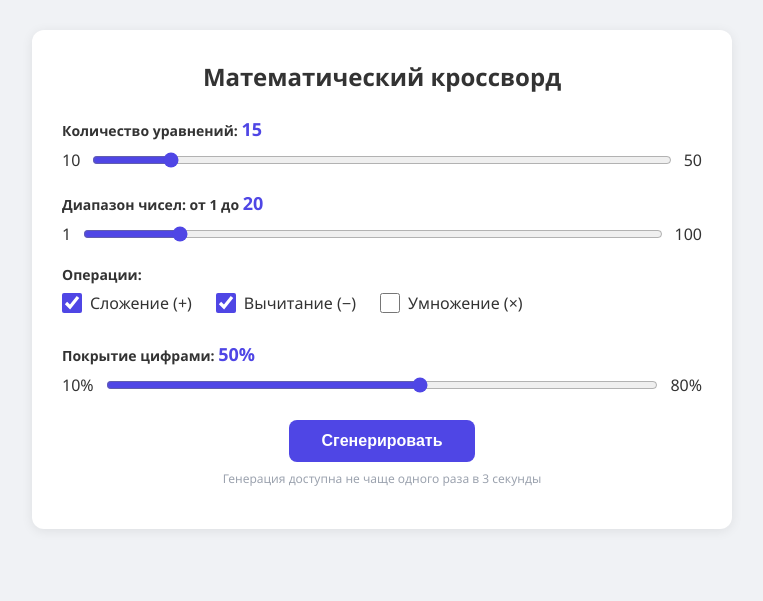
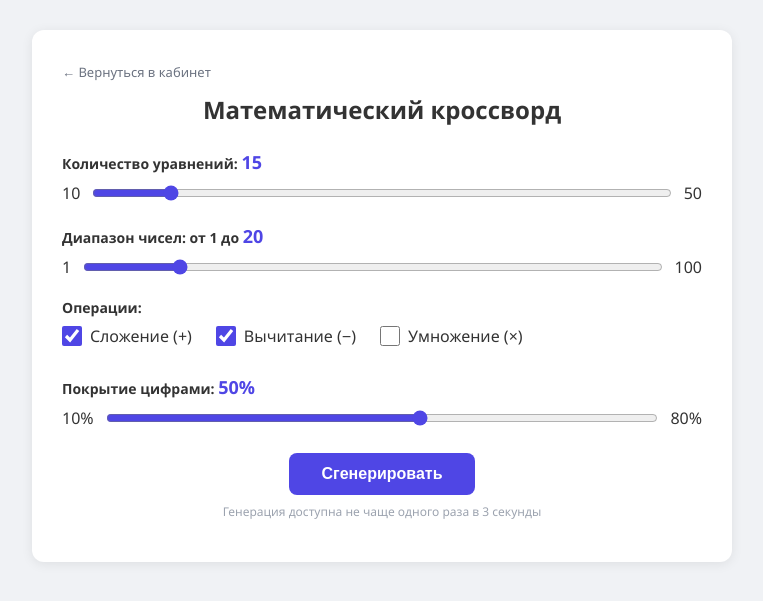
Before and after one commit to Igor-gmc/Math_Crossword_Puzzle, a Flask app: page / in a window 1280 px wide. Shown: the top 601 px of the page, without its empty margins (258-1021 px from the left). Run offline with Flask 3, Linux system fonts and the light colour scheme; some libraries are stand-ins or nearby versions.

Commit message:
Внесены общие исправления

```diff
--- a/app.py
+++ b/app.py
@@ -1,10 +1,17 @@
+import os
+
 from flask import Flask, render_template, request, jsonify
 from crossword import CrosswordGenerator
 from quota import consume_quota
 
 app = Flask(__name__)
 
-APP_SLUG = "math-crossword"
+APP_SLUG = os.environ.get("APP_SLUG", "math-crossword")
+
+
+@app.route('/health')
+def health():
+    return jsonify({"status": "ok"})
 
 
 @app.route('/')
--- a/quota.py
+++ b/quota.py
@@ -1,8 +1,10 @@
 # quota.py — клиент квот платформы
+import os
 import httpx
 
-QUOTA_URL = "http://steforge-cabinet-api:8000/api/v1/internal/quota/consume"
-QUOTA_CHECK_URL = "http://steforge-cabinet-api:8000/api/v1/internal/quota/check"
+_BASE = os.environ.get("PLATFORM_API_URL", "http://platform-api:8000")
+QUOTA_URL = f"{_BASE}/api/v1/internal/quota/consume"
+QUOTA_CHECK_URL = f"{_BASE}/api/v1/internal/quota/check"
 
 
 def consume_quota(request, app_slug, action="default"):
--- a/requirements.txt
+++ b/requirements.txt
@@ -1,2 +1,3 @@
 flask==3.1.0
 httpx>=0.28.0
+gunicorn>=22.0.0
--- a/static/style.css
+++ b/static/style.css
@@ -13,6 +13,17 @@ body {
     border-radius: 12px;
     padding: 30px;
     box-shadow: 0 2px 12px rgba(0,0,0,0.08);
+}
+
+.back-to-cabinet {
+    display: inline-block;
+    margin-bottom: 12px;
+    font-size: 13px;
+    color: #6b7280;
+    text-decoration: none;
+}
+.back-to-cabinet:hover {
+    color: #1e293b;
 }
 
 .controls h1 {
@@ -251,7 +262,7 @@ body {
 @media print {
     body { background: #fff; }
 
-    .controls, .print-buttons, #crossword-info, #answer-key {
+    .controls, .print-buttons, #crossword-info, #answer-key, .back-to-cabinet {
         display: none !important;
     }
 
--- a/templates/index.html
+++ b/templates/index.html
@@ -11,6 +11,7 @@
 <body>
 
 <div class="controls">
+    <a href="https://sys.steforge.com/dashboard" class="back-to-cabinet">&larr; Вернуться в кабинет</a>
     <h1>Математический кроссворд</h1>
 
     <div class="form-group">
```
Also changed, not shown: 2 other files.
